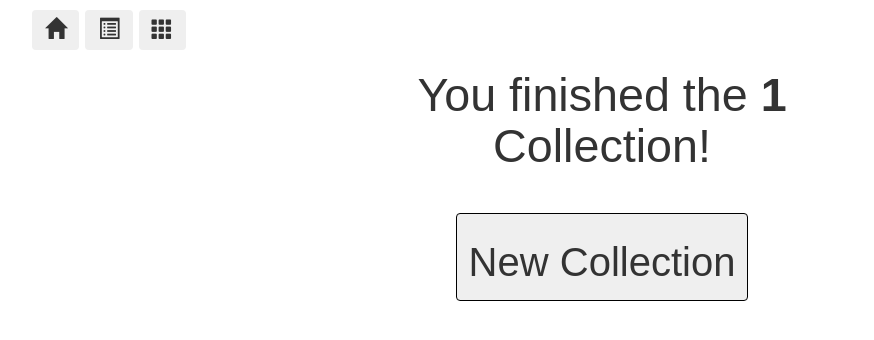
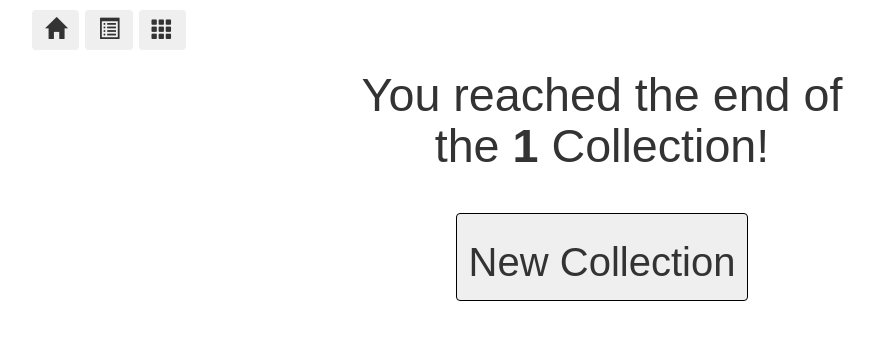
Before and after one commit to PeterEFrancis/play-quadegories, a Flask app: page /transition/1 in a window 1280 px wide. Shown: the top 340 px of the page, without its empty margins (38-912 px from the left). Run offline with Flask 2, Linux system fonts and the light colour scheme; some libraries are stand-ins or nearby versions; some web fonts are replaced.

Commit message:
fix minors

```diff
--- a/templates/collection-info.html
+++ b/templates/collection-info.html
@@ -102,6 +102,7 @@
         </div>
       </div>
     </div>
+    <br><br><br><bR>
   </body>
   <script>
 
--- a/templates/index.html
+++ b/templates/index.html
@@ -93,7 +93,7 @@
             <h1 class="text-center">Play Quadegories!</h1>
           </div>
           <p class="text-center">Quadegories is an extremely challenging,
-             clue-based trivia game that works the brian's executive funtion.
+             clue-based trivia game that works the brain's executive funtion.
              The most successful players are able to make obscure connections
              between seemingly disparate things.</p>
           <button type="button" class="btn launch-game center-block"
@@ -220,7 +220,7 @@
         </div>
       </div>
 
-
+<br><bR><bR>
       <br>
 
     </div>
--- a/templates/transition.html
+++ b/templates/transition.html
@@ -56,7 +56,7 @@
         <div class="col-md-3">
         </div>
         <div class="col-md-6">
-          <h1 class="text-center">You finished the <strong style="font-size:inherit; text-transform: capitalize;">{{ collection }}</strong> Collection!</h1>
+          <h1 class="text-center">You reached the end of the <strong style="font-size:inherit; text-transform: capitalize;">{{ collection }}</strong> Collection!</h1>
           <br/>
           <button type="button" class="btn launch-game center-block"
                   onclick="location.href='/choose-collection';">
```
